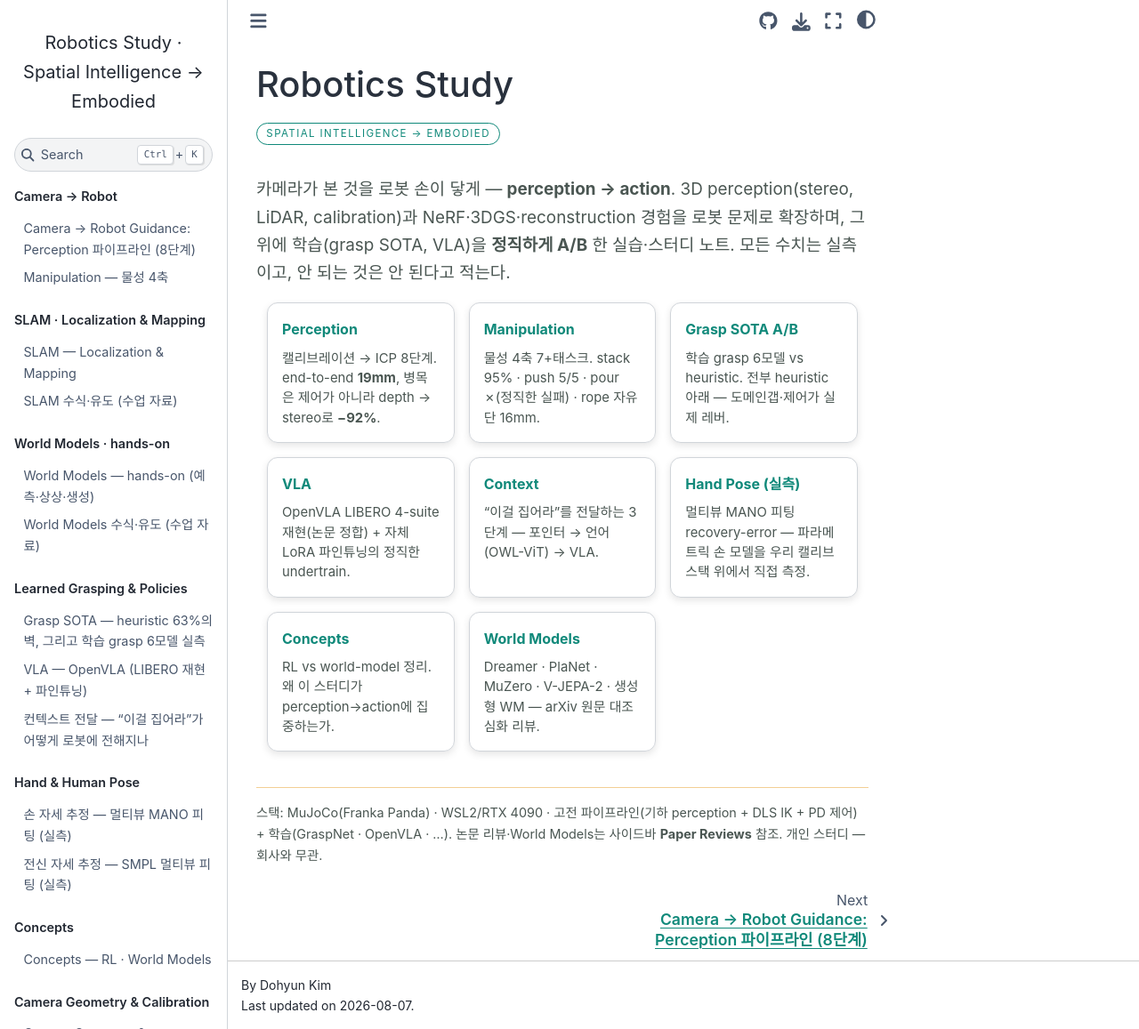
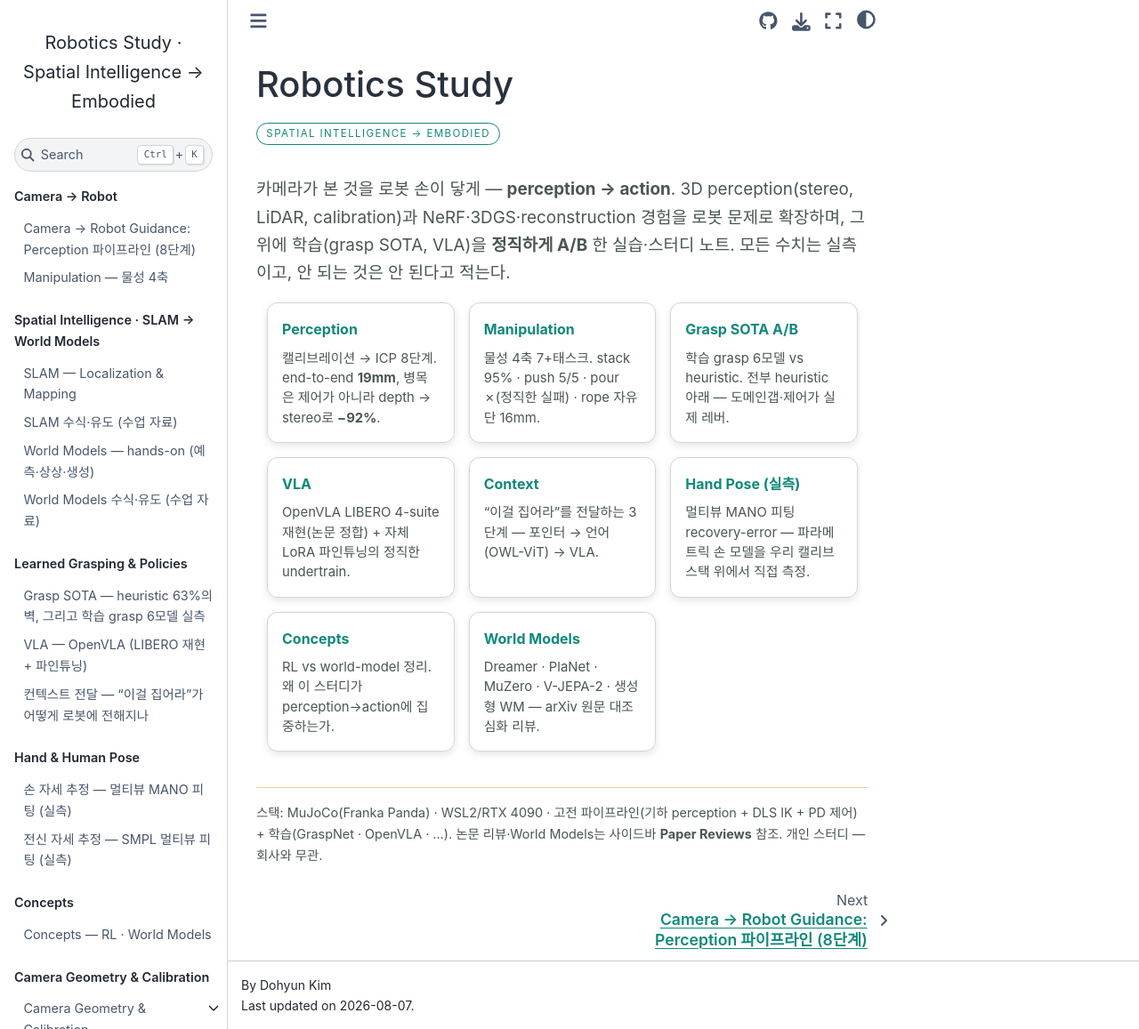
Before and after one commit to DoHyun468/robotics-study, a Jupyter Book: the page built from intro.md, in a window 1280 px wide and 1157 px high. Shown: the whole window at 89% size. Built offline with Jupyter Book 1.0.4 settings and Sphinx 7.4.7 and the Sphinx Book theme 1.1.4, drawn with Linux system fonts in a browser that asks for light colours.

Commit message:
_toc: SLAM과 World Models를 한 파트로 통합("Spatial Intelligence · SLAM → World Models")
WM hands-on을 별도 탭으로 두지 않고, 측정→예측으로 이어지는 공간지능 학습 흐름에 맞춰
SLAM 파트 뒤에 wm/wm_math 두 챕터를 마지막에 배치.

Co-Authored-By: Claude Opus 4.8 <noreply@anthropic.com>
Claude-Session: https://claude.ai/code/session_01McbJgx4gfmrVVJzvBALQZp

```diff
--- a/_toc.yml
+++ b/_toc.yml
@@ -5,12 +5,10 @@ parts:
     chapters:
       - file: perception
       - file: manipulation
-  - caption: SLAM · Localization & Mapping
+  - caption: Spatial Intelligence · SLAM → World Models
     chapters:
       - file: slam
       - file: slam_math
-  - caption: World Models · hands-on
-    chapters:
       - file: wm
       - file: wm_math
   - caption: Learned Grasping & Policies
```
